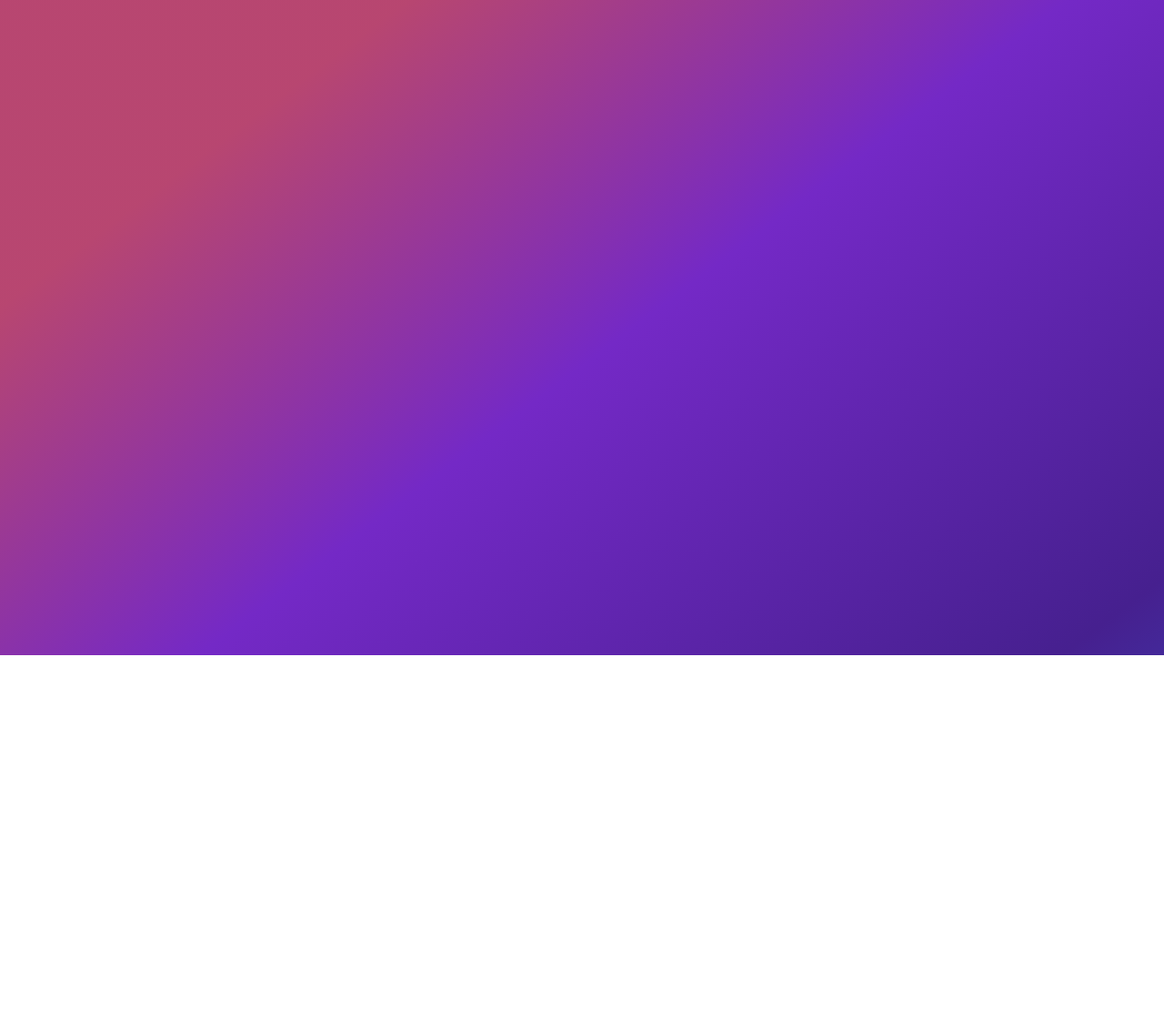
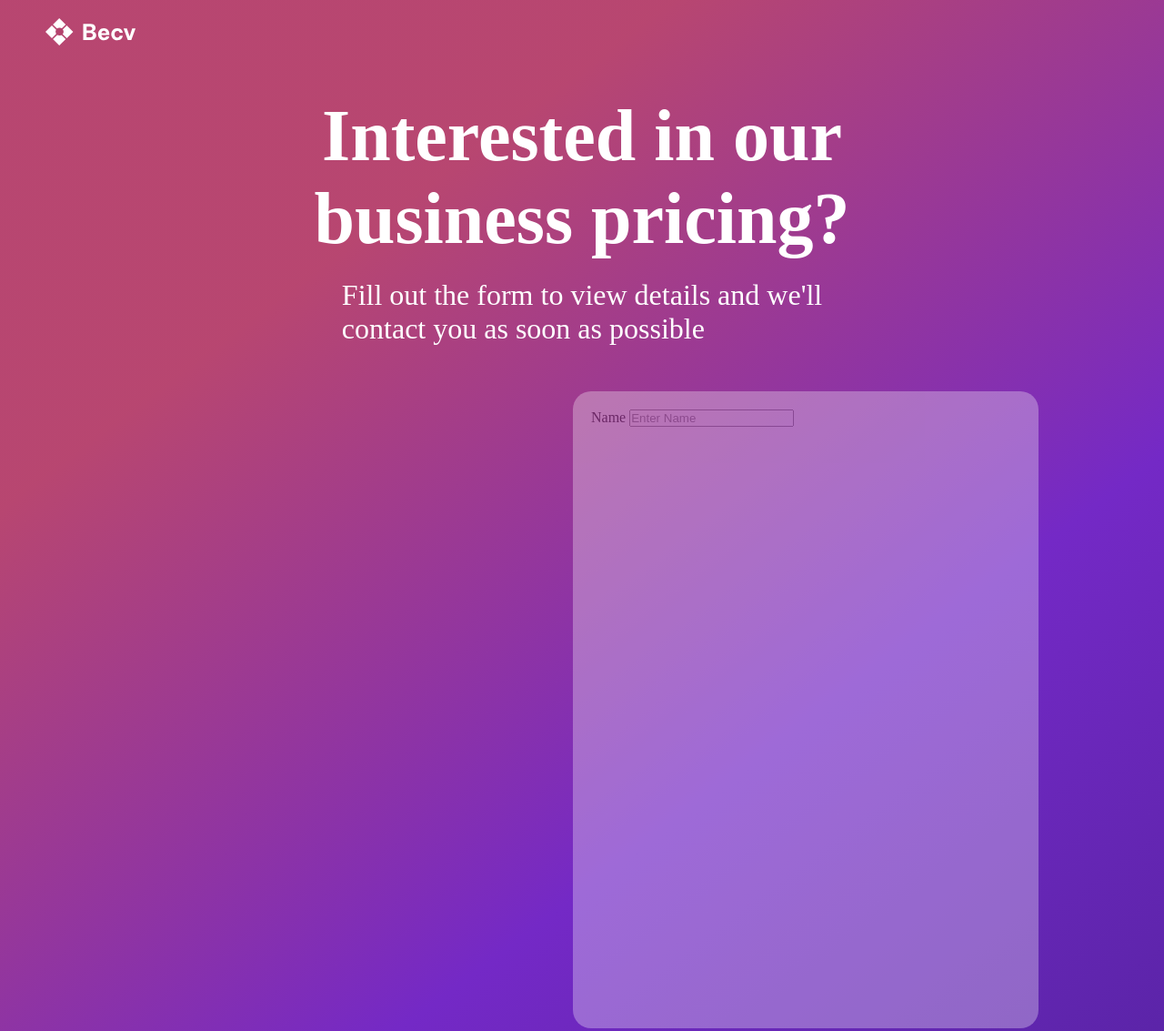
Before and after one commit to annoymous1011/Contact-Me-Page, a plain HTML site: page index.html in a window 1280 px wide. Shown: the top 1133 px of the page at 91% size. Before the commit the page ends 800 px from the top, so only its background shows below. Drawn offline with Linux system fonts and the light colour scheme.

Commit message:
Added the text

```diff
--- a/index.html
+++ b/index.html
@@ -1,11 +1,32 @@
 <!DOCTYPE html>
 <html lang="en">
 <head>
+    <meta name="viewport" content="width=device-width, initial-scale=1.0"/>
     <meta charset="UTF-8">
     <title>Title</title>
     <link rel="stylesheet" href="style.css">
 </head>
 <body>
-
+<div class="logo">
+    <img src="resources/Logo.svg" alt="">
+</div>
+<div class="text">
+    <div class="heading1">
+        Interested in our
+        <br>business pricing?
+    </div>
+    <div class="heading2">
+        Fill out the form to view details and we'll
+        <br>contact you as soon as possible
+    </div>
+</div>
+<div class="container">
+    <div class="box">
+        <div class="name">
+            <label for="name" class = "name-label">Name</label>
+            <input type="text" name="name-field" id="name" placeholder="Enter Name">
+        </div>
+    </div>
+</div>
 </body>
 </html>
--- a/style.css
+++ b/style.css
@@ -8,3 +8,50 @@ body {
     background-size: cover;
     background-repeat: no-repeat;
 }
+
+.logo {
+    padding-left: 50px;
+    padding-top: 20px;
+}
+
+.heading1 {
+    display: flex;
+    text-align: center;
+    align-items: center;
+    justify-content: center;
+    padding-top: 50px;
+    color: white;
+    font-size: 80px;
+    font-weight: bold;
+}
+
+.heading2 {
+    display: flex;
+    align-items: center;
+    justify-content: center;
+    padding-top: 20px;
+    color: white;
+    font-size: 32px;
+}
+
+.container {
+    display: flex;
+    background-color: white;
+    margin-top: 50px;
+    margin-left: 630px;
+    margin-bottom: 60px;
+    height: 700px;
+    width: 40%;
+    opacity: 30%;
+    border-radius: 20px;
+}
+
+.name {
+    padding-left: 20px;
+    padding-top: 20px;
+}
+
+.name-label {
+    color: black;
+    opacity: 100%;
+}
```
